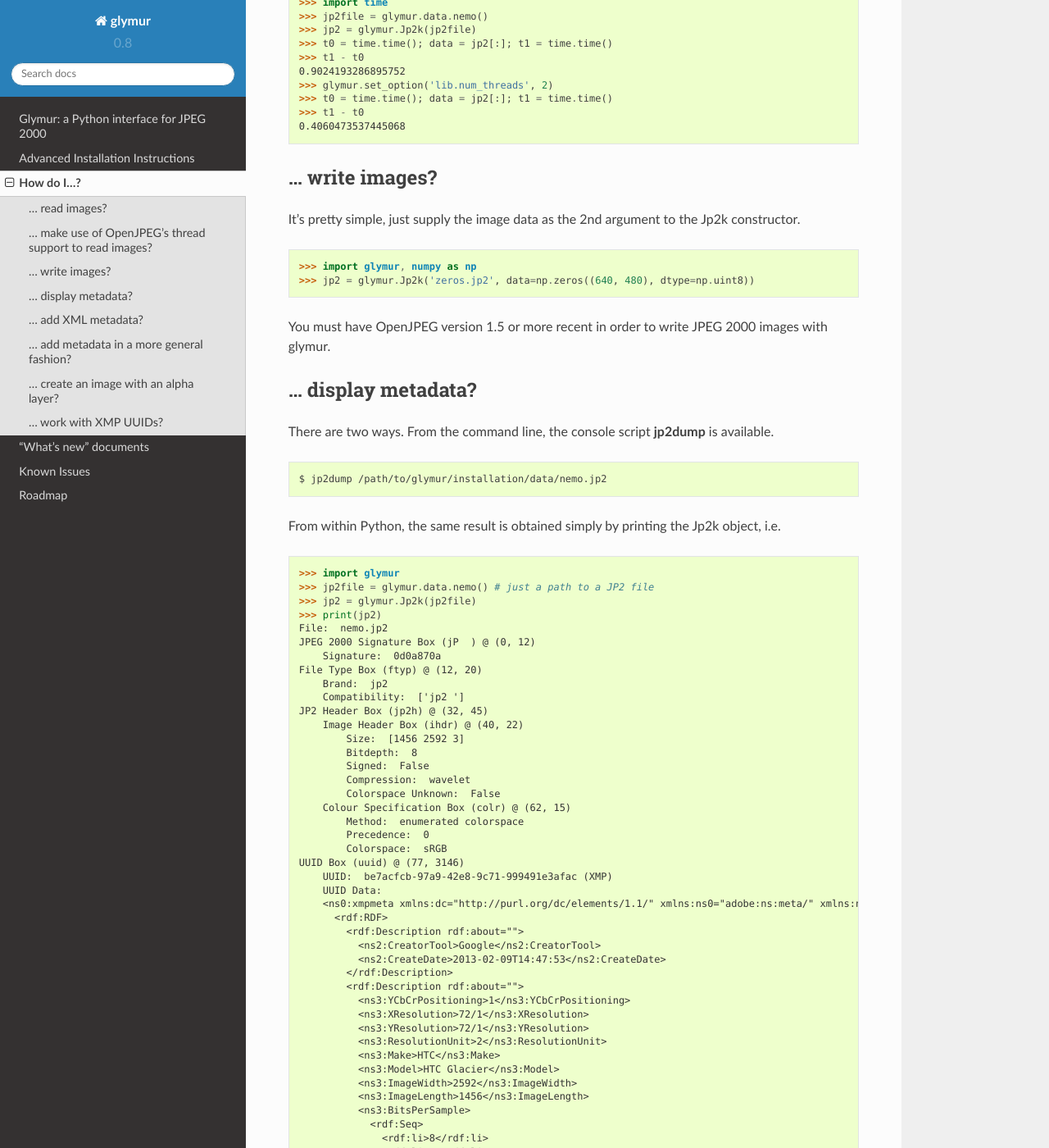
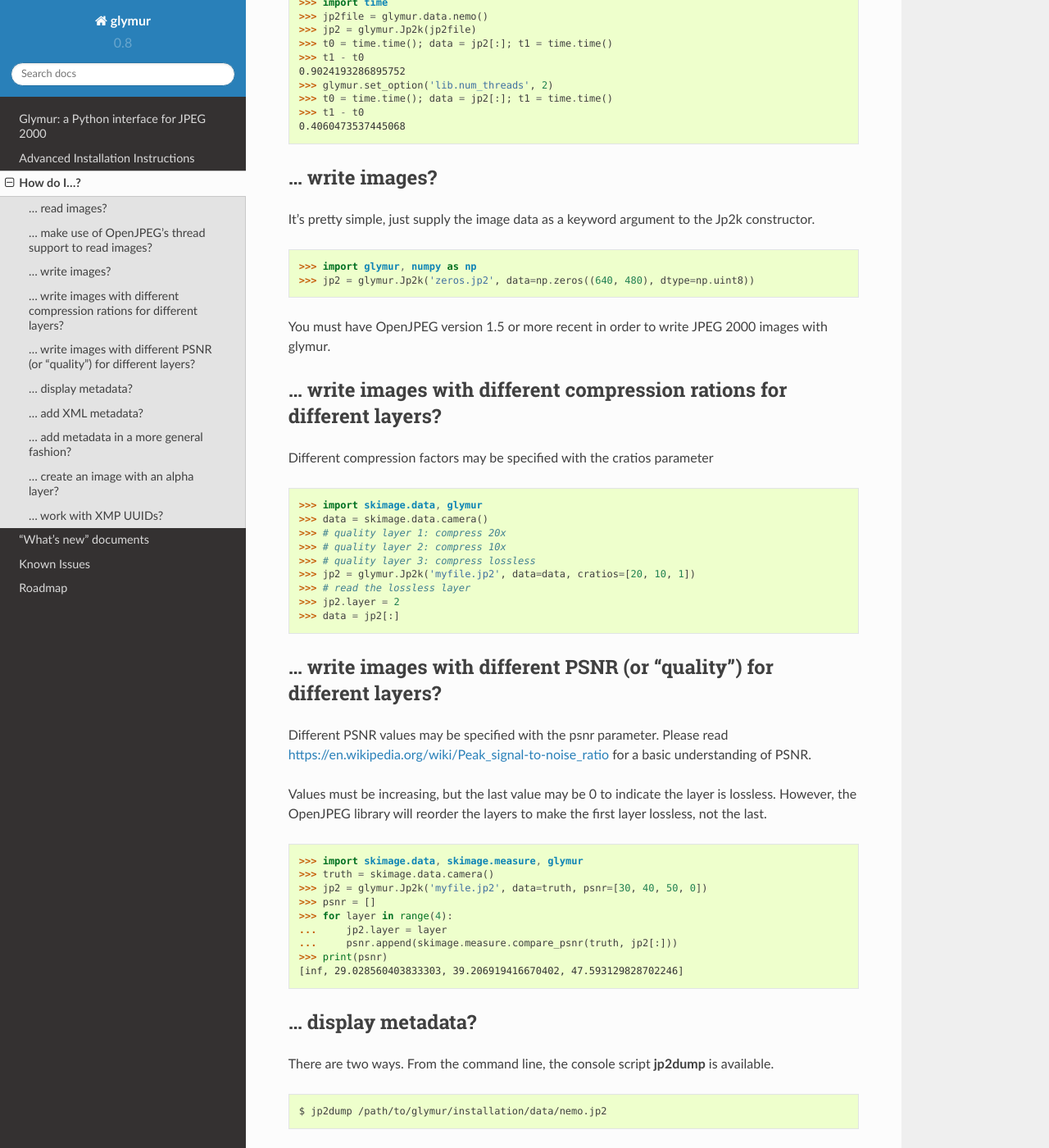
Before and after one commit to quintusdias/glymur, a Sphinx documentation site: the page built from docs/source/how_do_i.rst, in a window 1280 px wide and 1400 px high, scrolled down 677 px. Shown: the whole window at 82% size. Built offline with Sphinx 7.4.7 and the Read the Docs theme 2.0.0, drawn with Linux system fonts in a browser that asks for light colours.

Commit message:
Fix PSNR setup
Some compression parameters were not being set properly when psnr was
specified, resulting in warning messages being printed to the screen.
In addition, PSNR wasn't fully characterized (who knew that specifying 0
as the last PSNR value cause the FIRST image to be lossless?)

Remove some warning suppression in tests that was done for last release
when the above PSNR issue wasn not fully understood.

Add PSNR example, compression example.
Clean up usage of openjpeg_version in tests.
Add more to gitignore.
Add test dependency on scikit-image.
Add tests to disallow bad PSNR sequences.
Do not allow certain PSNR sequences.
Add tests for additional code coverage.

Do not stop processing command line params when cinema2k or cinema4k is
encountered.

```diff
--- a/docs/source/how_do_i.rst
+++ b/docs/source/how_do_i.rst
@@ -41,14 +41,48 @@ you can make use of OpenJPEG's thread support to speed up read operations ::
 
 ... write images?
 =================
-It's pretty simple, just supply the image data as the 2nd argument to the Jp2k
-constructor.
+It's pretty simple, just supply the image data as a keyword argument to the
+Jp2k constructor.
 
     >>> import glymur, numpy as np
     >>> jp2 = glymur.Jp2k('zeros.jp2', data=np.zeros((640, 480), dtype=np.uint8))
 
 You must have OpenJPEG version 1.5 or more recent in order to write JPEG 2000
 images with glymur.
+
+... write images with different compression rations for different layers?
+=========================================================================
+Different compression factors may be specified with the cratios parameter ::
+
+    >>> import skimage.data, glymur
+    >>> data = skimage.data.camera()
+    >>> # quality layer 1: compress 20x
+    >>> # quality layer 2: compress 10x
+    >>> # quality layer 3: compress lossless
+    >>> jp2 = glymur.Jp2k('myfile.jp2', data=data, cratios=[20, 10, 1])
+    >>> # read the lossless layer
+    >>> jp2.layer = 2
+    >>> data = jp2[:]
+
+... write images with different PSNR (or "quality") for different layers?
+=========================================================================
+Different PSNR values may be specified with the psnr parameter.  Please read
+https://en.wikipedia.org/wiki/Peak_signal-to-noise_ratio
+for a basic understanding of PSNR.
+
+Values must be increasing, but the last value may be 0 to indicate
+the layer is lossless.  However, the OpenJPEG library will reorder
+the layers to make the first layer lossless, not the last.
+
+    >>> import skimage.data, skimage.measure, glymur
+    >>> truth = skimage.data.camera()
+    >>> jp2 = glymur.Jp2k('myfile.jp2', data=truth, psnr=[30, 40, 50, 0])
+    >>> psnr = []
+    >>> for layer in range(4):
+    ...     jp2.layer = layer
+    ...     psnr.append(skimage.measure.compare_psnr(truth, jp2[:]))
+    >>> print(psnr)
+    [inf, 29.028560403833303, 39.206919416670402, 47.593129828702246]
 
 ... display metadata?
 =====================
```
Also changed, not shown: 15 other files.
